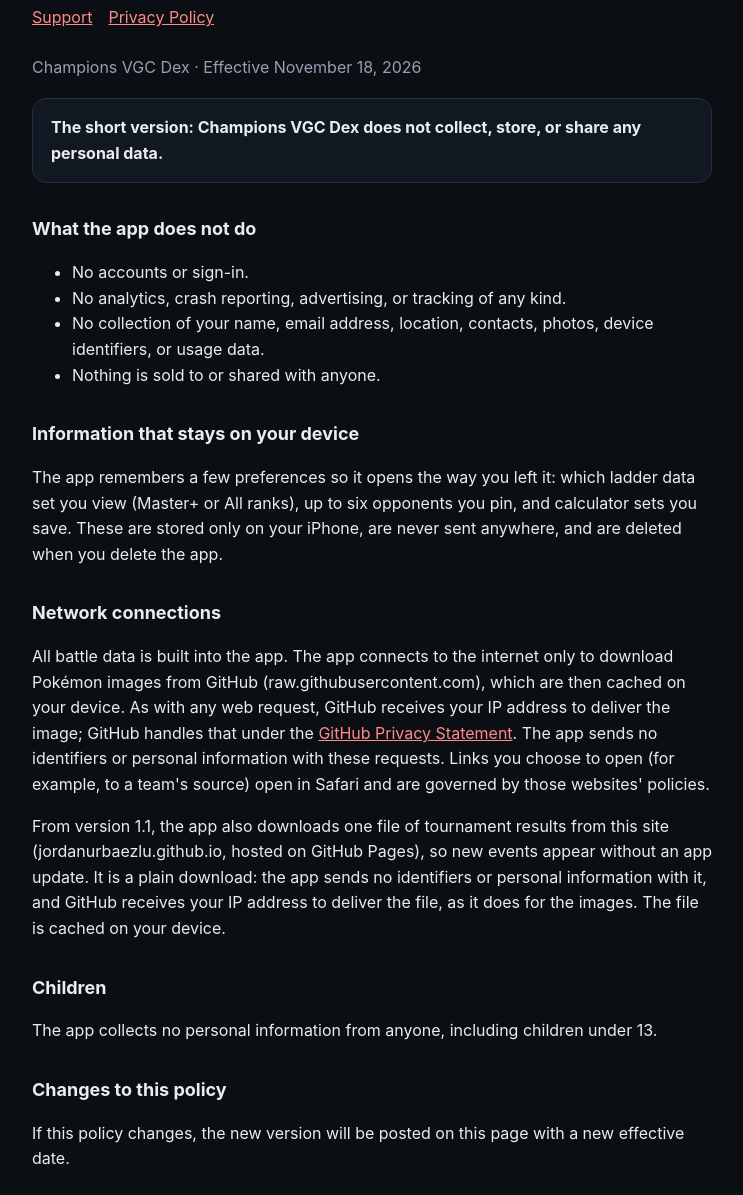
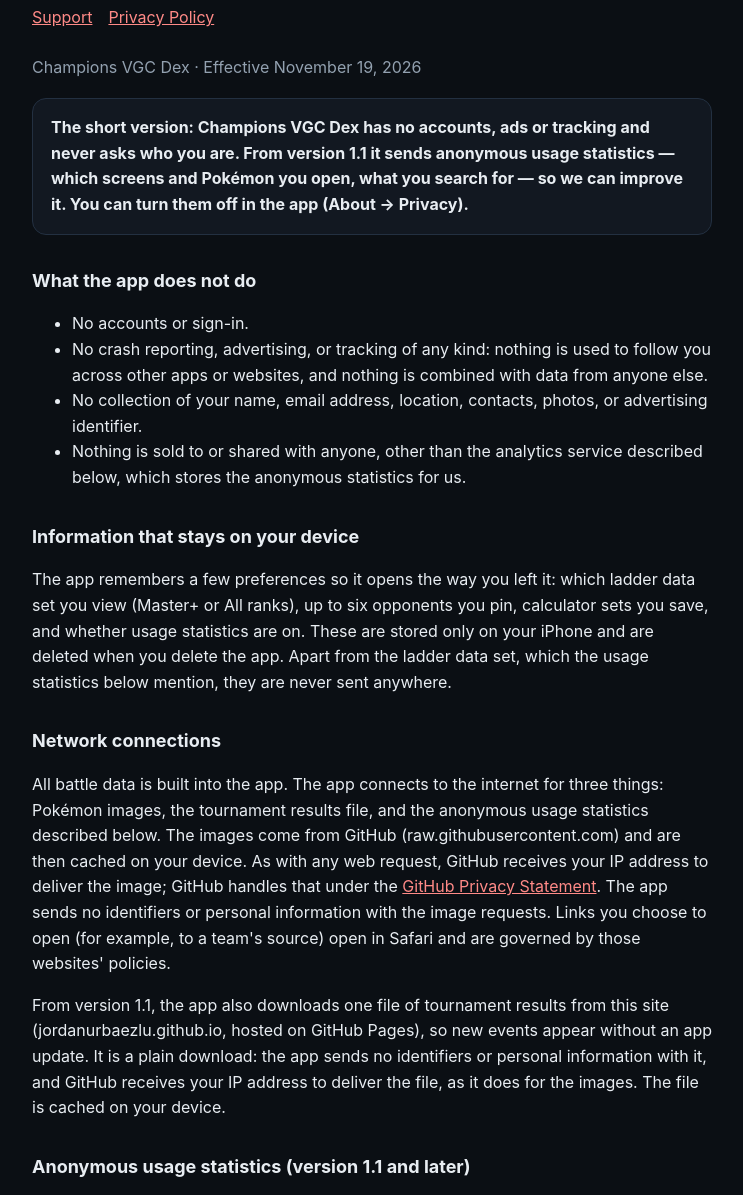
Before and after one commit to JordanUrbaezLu/vgcdex-support, a plain HTML site: page privacy.html in a window 1280 px wide. Shown: the part 99-1294 px from the top of the page, without its empty margins (268-1011 px from the left). Drawn offline with Linux system fonts and the light colour scheme.

Commit message:
Privacy policy for 1.1: anonymous usage statistics (PostHog), how to turn them off
The 1.0 policy promised no analytics and no usage data; 1.1 sends anonymous
usage events (screens, Pokémon, searches, calc matchups, filters) with a
random install ID to PostHog (US), no person profiles, GeoIP off, IPs
discarded, and an About switch that stops it and deletes the ID. The
network paragraph now names all three connections; the bracket preference
is the one stored setting the statistics mention.

Co-Authored-By: Claude Opus 5.5 <noreply@anthropic.com>

```diff
--- a/privacy.html
+++ b/privacy.html
@@ -4,7 +4,7 @@
 <meta charset="utf-8">
 <meta name="viewport" content="width=device-width, initial-scale=1">
 <title>Champions VGC Dex — Privacy Policy</title>
-<meta name="description" content="Privacy policy for Champions VGC Dex: the app collects no personal data.">
+<meta name="description" content="Privacy policy for Champions VGC Dex: no accounts, no ads, no tracking; anonymous usage statistics you can turn off.">
 <link rel="stylesheet" href="style.css">
 <link rel="icon" href="icon.png">
 </head>
@@ -12,27 +12,33 @@
 <main>
 <header><img src="icon.png" alt=""><h1>Privacy Policy</h1></header>
 <nav><a href="./">Support</a><a href="privacy.html">Privacy Policy</a></nav>
-<p class="muted">Champions VGC Dex · Effective November 18, 2026</p>
+<p class="muted">Champions VGC Dex · Effective November 19, 2026</p>
 
-<div class="card"><strong>The short version: Champions VGC Dex does not collect, store, or share any personal data.</strong></div>
+<div class="card"><strong>The short version: Champions VGC Dex has no accounts, ads or tracking and never asks who you are. From version 1.1 it sends anonymous usage statistics — which screens and Pokémon you open, what you search for — so we can improve it. You can turn them off in the app (About → Privacy).</strong></div>
 
 <h2>What the app does not do</h2>
 <ul>
 <li>No accounts or sign-in.</li>
-<li>No analytics, crash reporting, advertising, or tracking of any kind.</li>
-<li>No collection of your name, email address, location, contacts, photos, device identifiers, or usage data.</li>
-<li>Nothing is sold to or shared with anyone.</li>
+<li>No crash reporting, advertising, or tracking of any kind: nothing is used to follow you across other apps or websites, and nothing is combined with data from anyone else.</li>
+<li>No collection of your name, email address, location, contacts, photos, or advertising identifier.</li>
+<li>Nothing is sold to or shared with anyone, other than the analytics service described below, which stores the anonymous statistics for us.</li>
 </ul>
 
 <h2>Information that stays on your device</h2>
-<p>The app remembers a few preferences so it opens the way you left it: which ladder data set you view (Master+ or All ranks), up to six opponents you pin, and calculator sets you save. These are stored only on your iPhone, are never sent anywhere, and are deleted when you delete the app.</p>
+<p>The app remembers a few preferences so it opens the way you left it: which ladder data set you view (Master+ or All ranks), up to six opponents you pin, calculator sets you save, and whether usage statistics are on. These are stored only on your iPhone and are deleted when you delete the app. Apart from the ladder data set, which the usage statistics below mention, they are never sent anywhere.</p>
 
 <h2>Network connections</h2>
-<p>All battle data is built into the app. The app connects to the internet only to download Pokémon images from GitHub (raw.githubusercontent.com), which are then cached on your device. As with any web request, GitHub receives your IP address to deliver the image; GitHub handles that under the <a href="https://docs.github.com/site-policy/privacy-policies/github-general-privacy-statement">GitHub Privacy Statement</a>. The app sends no identifiers or personal information with these requests. Links you choose to open (for example, to a team's source) open in Safari and are governed by those websites' policies.</p>
+<p>All battle data is built into the app. The app connects to the internet for three things: Pokémon images, the tournament results file, and the anonymous usage statistics described below. The images come from GitHub (raw.githubusercontent.com) and are then cached on your device. As with any web request, GitHub receives your IP address to deliver the image; GitHub handles that under the <a href="https://docs.github.com/site-policy/privacy-policies/github-general-privacy-statement">GitHub Privacy Statement</a>. The app sends no identifiers or personal information with the image requests. Links you choose to open (for example, to a team's source) open in Safari and are governed by those websites' policies.</p>
 <p>From version 1.1, the app also downloads one file of tournament results from this site (jordanurbaezlu.github.io, hosted on GitHub Pages), so new events appear without an app update. It is a plain download: the app sends no identifiers or personal information with it, and GitHub receives your IP address to deliver the file, as it does for the images. The file is cached on your device.</p>
 
+<h2>Anonymous usage statistics (version 1.1 and later)</h2>
+<p>To learn which features players use and what they look for, the app sends short usage events: which screens and Pokémon you open, what you type into search (lower-cased and cut to 40 characters, sent once you stop typing), the matchups you run in the calculator, the filters and switches you use, and the tournaments you open. Each event also carries the app version, the iOS version, the date of the app's data set, the ladder bracket you view, and a random ID the app creates on your iPhone. The app makes that ID up by itself: it is not your name, your Apple account, the device's advertising identifier, or anything else that says who you are.</p>
+<p>The events go to <a href="https://posthog.com/privacy">PostHog</a> (PostHog Inc., servers in the United States), the analytics service that stores and counts them for us. We do not ask PostHog to create a profile of you, the app turns off PostHog's location lookup, and the project is set to discard IP addresses. We use the statistics only to improve the app; they are not sold, not used for advertising, and not linked to who you are.</p>
+<p><strong>To turn them off:</strong> in the app, open About → Privacy and switch off "Share anonymous usage data". The app then stops sending events at once and deletes the events not yet sent and its random ID from your iPhone; if you switch it back on later, the app starts with a new random ID. Debug and test builds of the app never send them.</p>
+<p>Because the statistics are anonymous, we cannot look up or delete the events of one person. They are kept no longer than PostHog's standard retention for the project.</p>
+
 <h2>Children</h2>
-<p>The app collects no personal information from anyone, including children under 13.</p>
+<p>The app does not knowingly collect personal information from anyone, including children under 13. The anonymous usage statistics described above contain no name or contact details and are used only to improve the app.</p>
 
 <h2>Changes to this policy</h2>
 <p>If this policy changes, the new version will be posted on this page with a new effective date.</p>
```
